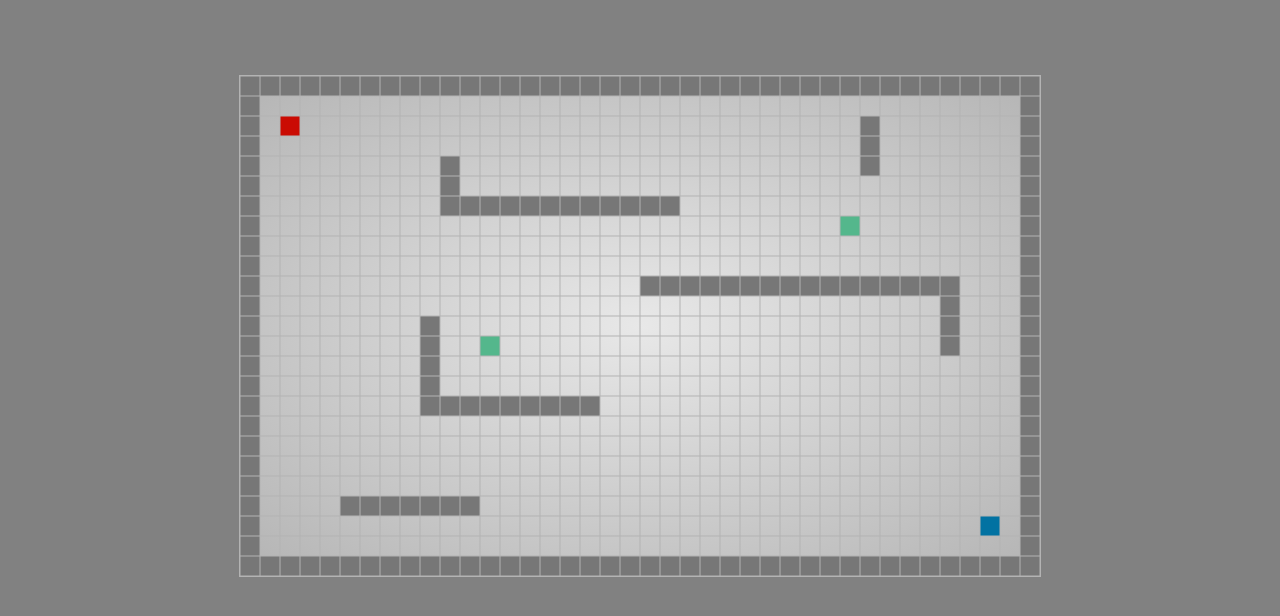
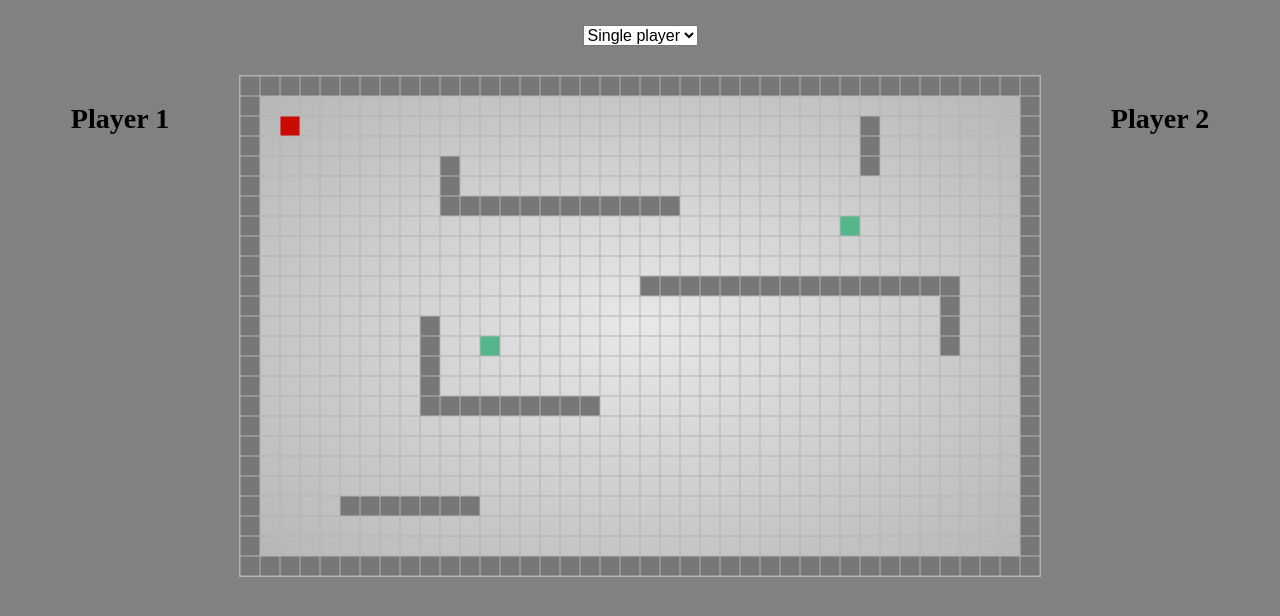
Before and after one commit to marizamj/snake, a website with bundled scripts: page index.html in a window 1280 px wide. Built offline with nearby package versions, Linux system fonts and the light colour scheme.

Commit message:
Initial layout; mode select

```diff
--- a/index.html
+++ b/index.html
@@ -8,15 +8,46 @@
 			margin: 0;
 			background: #818181;
 			font-size: 1.5rem;
+			min-width: 1240px;
 		}
 
 		.header {
 			height: 75px;
 			width: 100%;
+			text-align: center;
+			vertical-align: middle;
+		}
+
+		.select {
+			font-size: 1rem;
+			margin-top: 25px;
+			cursor: pointer;
 		}
 
 		.wrapper {
+			display: flex;
+		  flex: 1;
+		}
+
+		.column {
 			text-align: center;
+		}
+
+		.center {
+			flex: 1;
+		}
+
+		.left, .right {
+			flex: 0 0 200px;
+		}
+
+		.left {
+			padding-left: 20px;
+			order: -1;
+		}
+
+		.right {
+			padding-right: 20px;
 		}
 
 		#canvas {
@@ -27,10 +58,25 @@
 </head>
 <body>
 <header class="header">
-
+	<select class="select">
+		<option value="single-player">Single player</option>
+		<option value="two-players">Two players</option>
+	</select>
 </header>
 
-<div class="wrapper"><canvas id="canvas" width="800" height="500"></canvas></div>
+<div class="wrapper">
+	<div class="left column">
+		<h3>Player 1</h3>
+	</div>
+
+	<div class="center column">
+		<canvas id="canvas" width="800" height="500"></canvas>
+	</div>
+
+	<div class="right column">
+		<h3>Player 2</h3>
+	</div>
+</div>
 
 <script type="text/javascript" src="dist/bundle.js"></script>
 
--- a/src/SPlayfield.js
+++ b/src/SPlayfield.js
@@ -2,12 +2,20 @@ import { cs, cw, ch } from './sizes'; // cell size, canvas width, canvas height
 import { eq, forEachCell } from './coord-helpers';
 
 export class SPlayfield {
-	constructor(...snakes) {
+	constructor() {
 		this.foods = [];
-		this.snakes = snakes;
+		this.snakes = [];
 		this.obstacles = [];
+	}
 
-		this.snakes.forEach(snake => {
+	setSnakes(...snakes) {
+		this.snakes.length = 0;
+
+		snakes.forEach(snake => {
+			this.snakes.push(snake);
+
+
+			snake.reset();
 			snake.field = this;
 		});
 	}
--- a/src/Snake.js
+++ b/src/Snake.js
@@ -23,7 +23,10 @@ export class Snake {
 	}
 
 	constructor(name, initialX, initialY, direction, color, speed = 200) {
-		this.setInitial(name, initialX, initialY, direction, color, speed);
+		this.reset = () =>
+			this.setInitial(name, initialX, initialY, direction, color, speed);
+
+		this.reset();
 	}
 
 	getNewHeadPosition(direction) {
@@ -61,7 +64,6 @@ export class Snake {
 		if (this.directionQueue.length === 0) {
 			return;
 		}
-		// console.log(this.directionQueue);
 
 		const d = this.directionQueue.shift();
 
@@ -112,7 +114,6 @@ export class Snake {
 			this.health -= 1;
 			this.status = 'paused';
 			this.directionQueue = [];
-			console.log(this.health);
 
 			if (this.health <= 0) {
 				this.status = 'game-over';
--- a/src/index.js
+++ b/src/index.js
@@ -5,11 +5,35 @@ import { cs, cw, ch } from './sizes'; // cell size, canvas width, canvas height
 
 const snake1 = new Snake('player1', 40, 40, 'right', '#ca0b03', 20);
 const snake2 = new Snake('player2', 740, 440, 'left', '#0272a2', 20);
-const field = new SPlayfield(snake1, snake2);
+
+const field = new SPlayfield();
 const view = new SGameView(field, document.querySelector('#canvas'));
 
+window.field = field;
+
+const mode = {
+	'single-player': () => {
+		field.setSnakes(snake1);
+	},
+
+	'two-players': () => {
+		field.setSnakes(snake1, snake2);
+	}
+};
+
 fetch('/level1.txt').then(file => file.text()).then(level => {
+
+	document.querySelector('select').addEventListener('change', event => {
+		const value = event.target.value;
+
+		mode[value]();
+	});
+
+	mode['single-player']();
+
 	field.loadLevel(level);
+
 	view.setupEvents();
+
 	view.play();
 });
```
Also changed, not shown: hearts.png (added).
